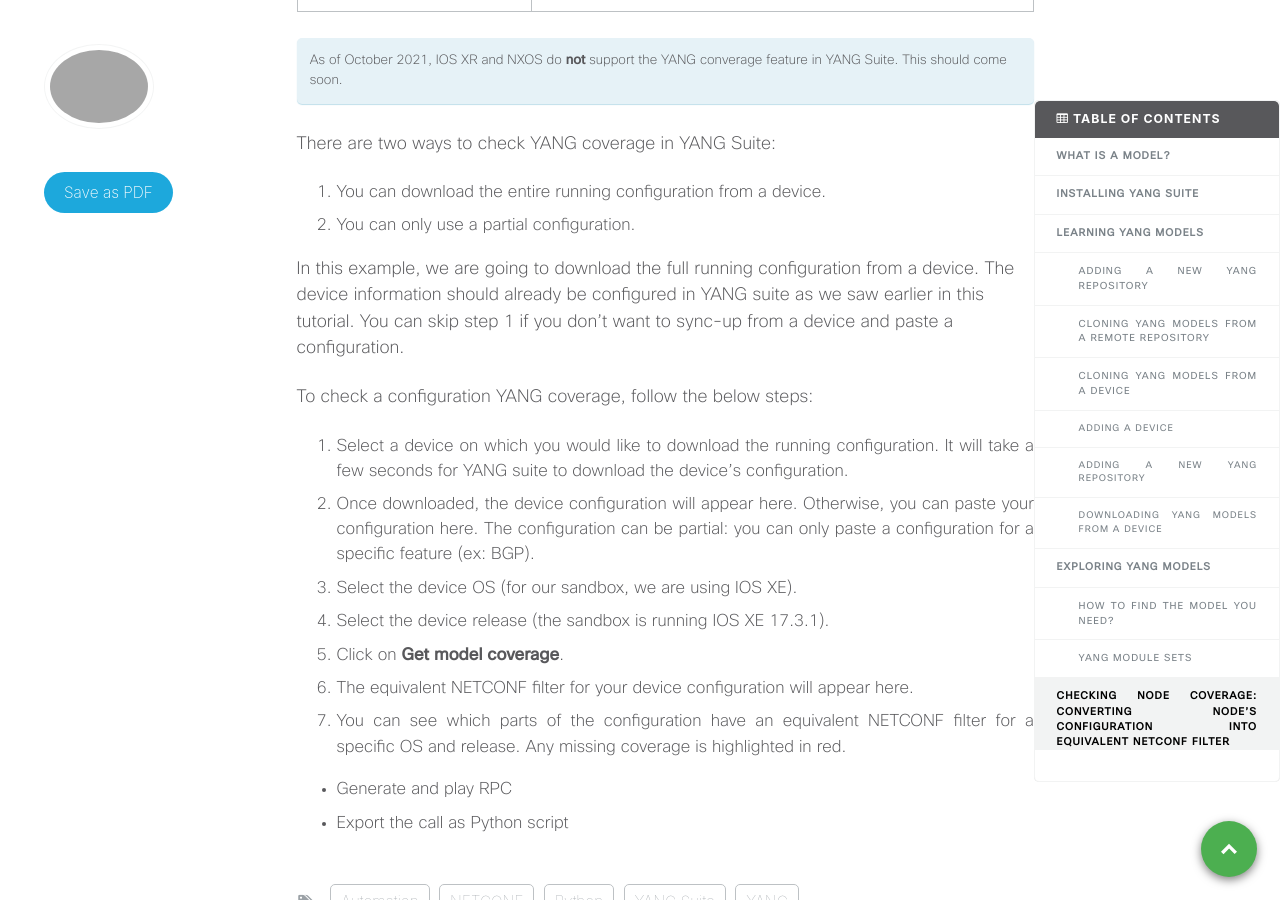
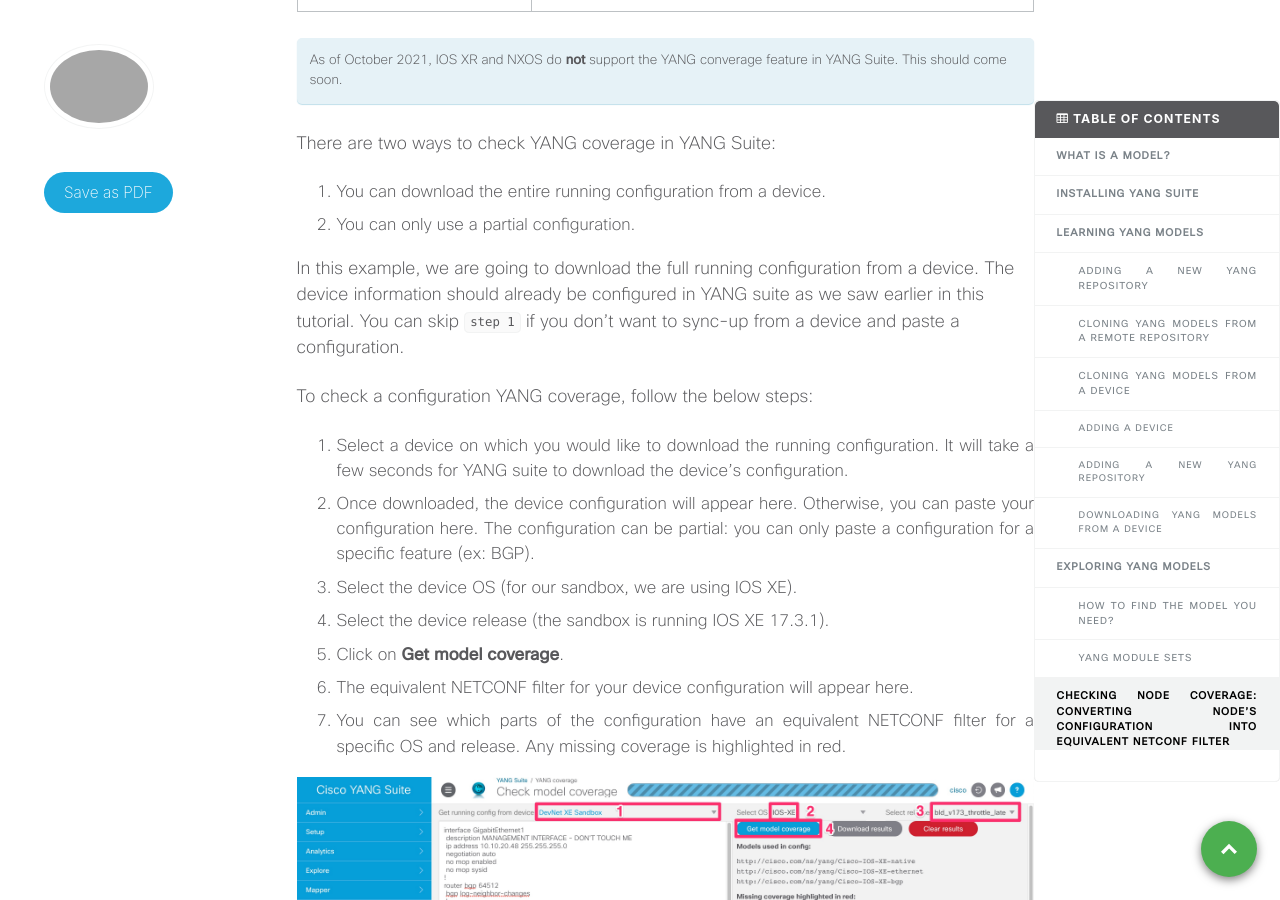
Before and after one commit to xrdocs/programmability, a Jekyll site: the page built from _tutorials/do-you-speak-yang.md, in a window 1280 px wide and 900 px high, scrolled down 11062 px. Built offline with Jekyll 4.4.1, drawn with Linux system fonts in a browser that asks for light colours; comment, search, counter and statistics services are not loaded.

Commit message:
YANG coverage

```diff
--- a/_tutorials/do-you-speak-yang.md
+++ b/_tutorials/do-you-speak-yang.md
@@ -259,7 +259,7 @@ There are two ways to check YANG coverage in YANG Suite:
   1. You can download the entire running configuration from a device.
   2. You can only use a partial configuration.
 
-In this example, we are going to download the full running configuration from a device. The device information should already be configured in YANG suite as we saw earlier in this tutorial. You can skip step 1 if you don't want to sync-up from a device and paste a configuration.
+In this example, we are going to download the full running configuration from a device. The device information should already be configured in YANG suite as we saw earlier in this tutorial. You can skip `step 1` if you don't want to sync-up from a device and paste a configuration.
 
 To check a configuration YANG coverage, follow the below steps:
   1. Select a device on which you would like to download the running configuration. It will take a few seconds for YANG suite to download the device's configuration.
@@ -270,5 +270,8 @@ To check a configuration YANG coverage, follow the below steps:
   6. The equivalent NETCONF filter for your device configuration will appear here.
   7. You can see which parts of the configuration have an equivalent NETCONF filter for a specific OS and release. Any missing coverage is highlighted in red.
 
+![check YANG coverage.jpg]({{site.baseurl}}/images/check YANG coverage.jpg){: .align-center}
+
+
 * Generate and play RPC
 * Export the call as Python script
```
